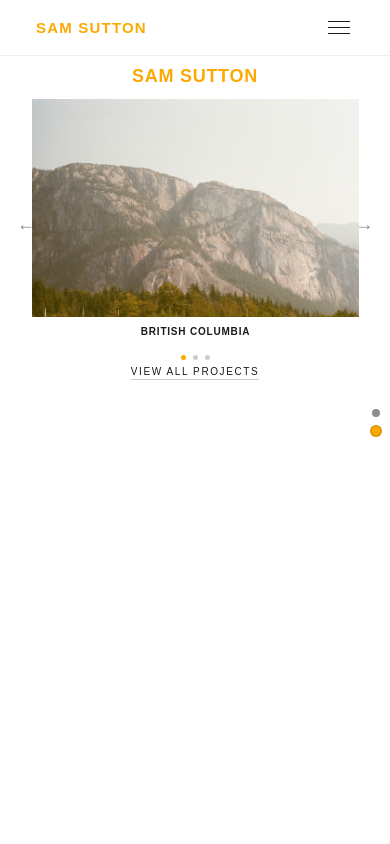
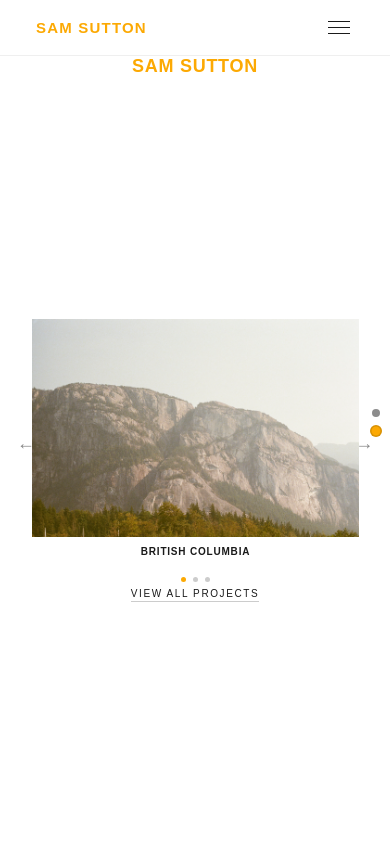
Before and after one commit to samsutton26/samsutton26.github.io, a plain HTML site: page index.html in a window 390 px wide. Shown: the top 844 px of the page. Drawn offline with Linux system fonts and the light colour scheme.

Commit message:
Add files via upload

```diff
--- a/index.html
+++ b/index.html
@@ -227,8 +227,27 @@
     }
     footer p { color: rgba(0,0,0,0.5); }
 
-    @media (max-width: 768px) { .carousel-track-wrap { padding: 0 6%; } }
-    @media (max-width: 480px) { .carousel-track-wrap { padding: 0 5%; } }
+    @media (max-width: 768px) {
+      .carousel-track-wrap { padding: 0 6%; }
+    }
+    @media (max-width: 480px) {
+      .carousel-track-wrap { padding: 0 5%; }
+    }
+
+    /* ── Mobile: centre carousel vertically in the above-fold section ── */
+    @media (max-width: 768px) {
+      .hero {
+        padding: 0 24px 0;
+        flex: 0;
+      }
+      .carousel-section {
+        justify-content: center;
+        padding: 0;
+      }
+      .carousel-bottom {
+        padding: 8px 0 0;
+      }
+    }
 
     /* ── Option E: side dots + gold section peek with label and arrow ── */
 
```
